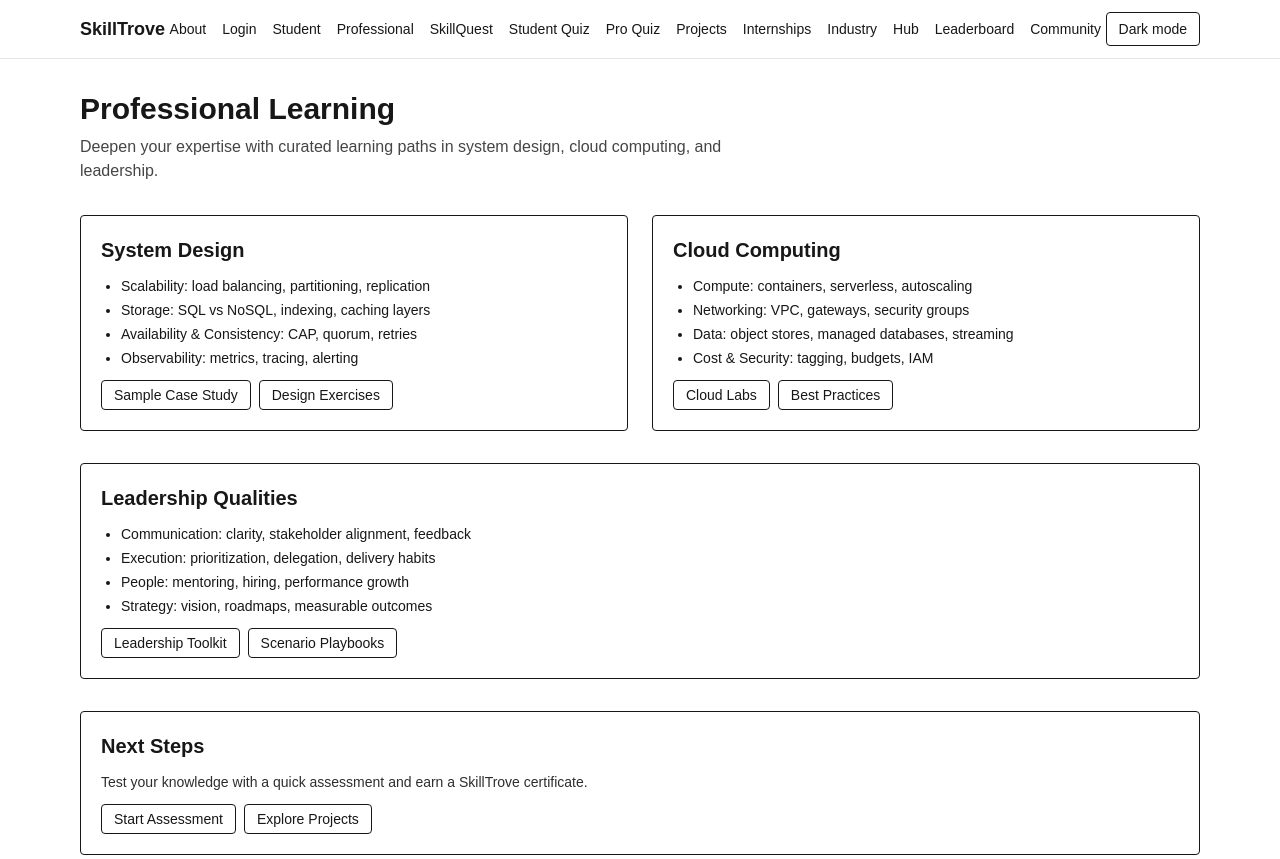
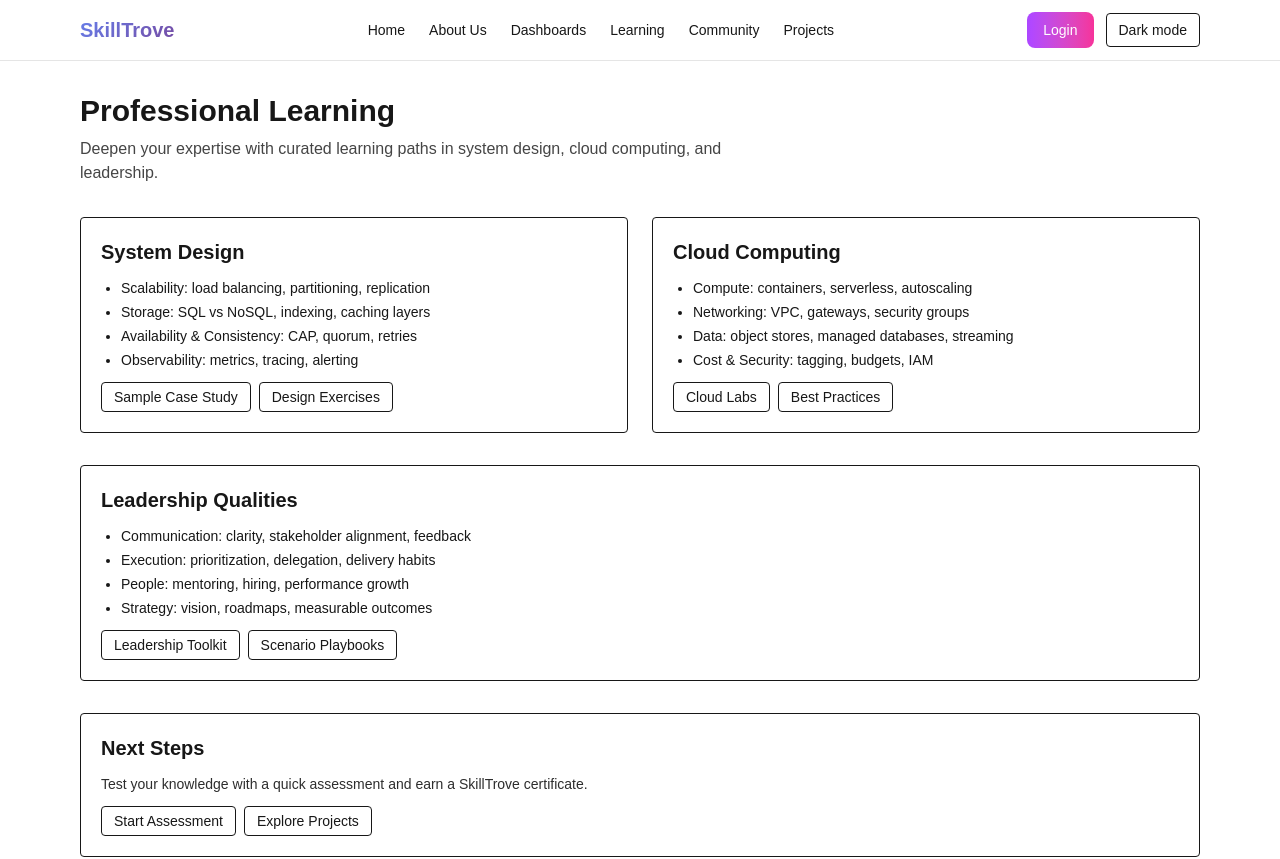
Before and after one commit to sarayu1201/SkillTrove, a Next.js app in the folder ideaspark-skilltrove/: page /learn/professional in a window 1280 px wide. Shown: the top 859 px of the page. Built offline with nearby package versions, Linux system fonts and the light colour scheme.

Commit message:
Refactor navigation and add styled login button with gradient
Co-authored-by: allampallisarayu64 <allampallisarayu64@gmail.com>

```diff
--- a/ideaspark-skilltrove/src/app/layout.tsx
+++ b/ideaspark-skilltrove/src/app/layout.tsx
@@ -31,23 +31,19 @@ export default function RootLayout({
         <ThemeProvider>
           <header className="border-b border-black/10 dark:border-white/10 sticky top-0 z-40 bg-background/80 backdrop-blur">
             <div className="max-w-6xl mx-auto px-4 py-3 flex items-center justify-between">
-              <Link href="/" className="font-semibold text-lg">SkillTrove</Link>
-              <nav className="hidden md:flex gap-4 text-sm">
-                <Link href="/about">About</Link>
-                <Link href="/login">Login</Link>
-                <Link href="/dashboards/student">Student</Link>
-                <Link href="/dashboards/professional">Professional</Link>
-                <Link href="/skillquest">SkillQuest</Link>
-                <Link href="/quiz/student">Student Quiz</Link>
-                <Link href="/quiz/professional">Pro Quiz</Link>
-                <Link href="/projects">Projects</Link>
-                <Link href="/internships">Internships</Link>
-                <Link href="/industry">Industry</Link>
-                <Link href="/hub">Hub</Link>
-                <Link href="/leaderboard">Leaderboard</Link>
-                <Link href="/community">Community</Link>
+              <Link href="/" className="font-bold text-xl gradient-text">SkillTrove</Link>
+              <nav className="hidden md:flex gap-6 text-sm font-medium">
+                <Link href="/" className="hover:text-purple-600 dark:hover:text-purple-400 transition-colors">Home</Link>
+                <Link href="/about" className="hover:text-purple-600 dark:hover:text-purple-400 transition-colors">About Us</Link>
+                <Link href="/dashboards/student" className="hover:text-purple-600 dark:hover:text-purple-400 transition-colors">Dashboards</Link>
+                <Link href="/skillquest" className="hover:text-purple-600 dark:hover:text-purple-400 transition-colors">Learning</Link>
+                <Link href="/community" className="hover:text-purple-600 dark:hover:text-purple-400 transition-colors">Community</Link>
+                <Link href="/projects" className="hover:text-purple-600 dark:hover:text-purple-400 transition-colors">Projects</Link>
               </nav>
-              <div className="flex items-center gap-2">
+              <div className="flex items-center gap-3">
+                <Link href="/login" className="px-4 py-2 bg-gradient-to-r from-purple-500 to-pink-500 text-white rounded-lg text-sm font-medium hover:from-purple-600 hover:to-pink-600 transition-all duration-300">
+                  Login
+                </Link>
                 <ThemeToggle />
               </div>
             </div>
```
Also changed, not shown: 1 other file (tests, documents, lock files or other folders).
